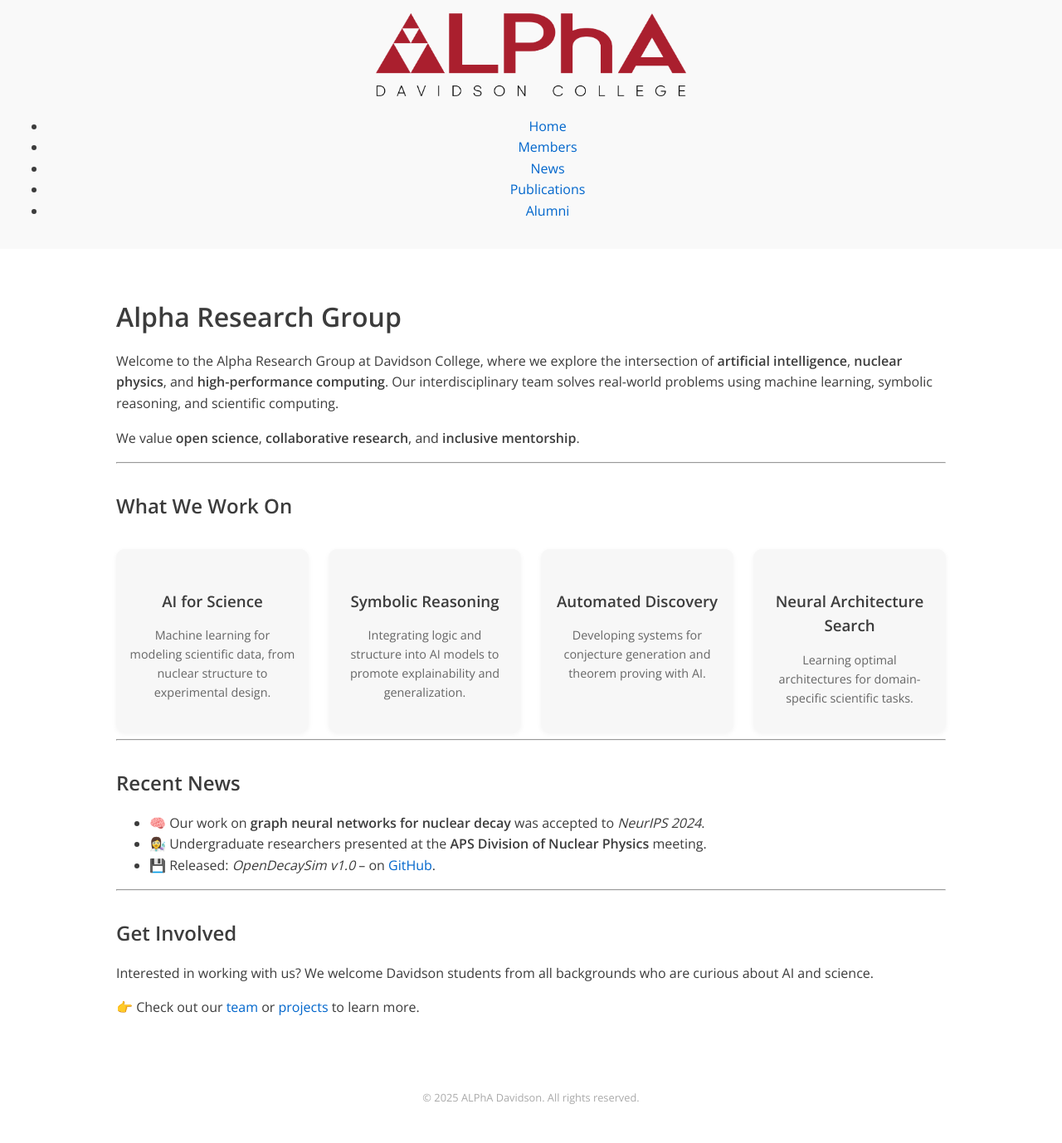
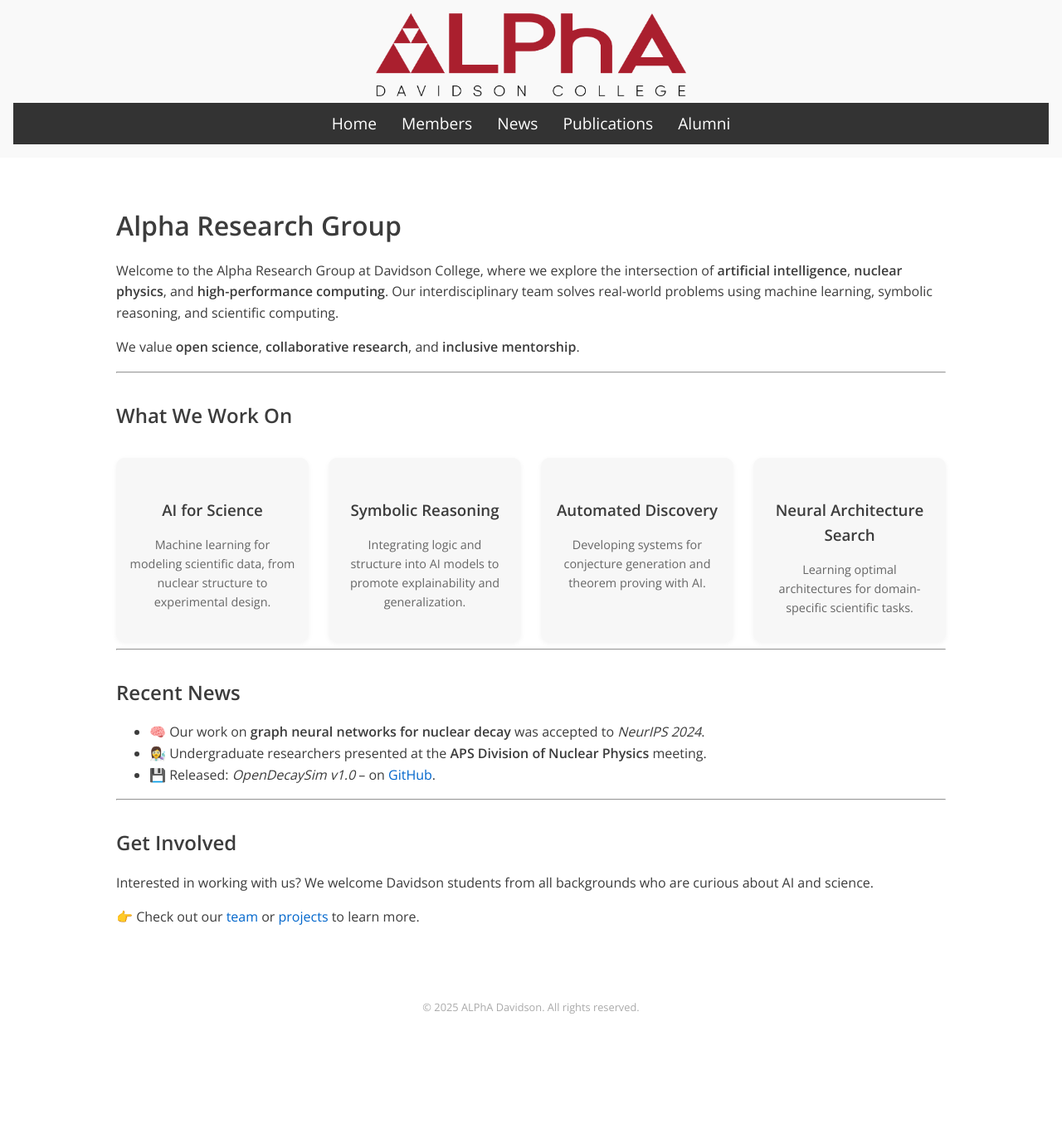
Before and after one commit to alpha-davidson/alpha-davidson.github.io, a Jekyll site: the page built from index.md, in a window 1280 px wide. Shown: the whole page at 83% size. Built offline with Jekyll 4.4.1, drawn with Linux system fonts in a browser that asks for light colours; after the commit the page ends 1269 px from its top, so only the background shows below that.

Commit message:
more styling

```diff
--- a/assets/css/style.scss
+++ b/assets/css/style.scss
@@ -52,6 +52,43 @@ a {
 }
 
 // ======== NAVIGATION BAR ========
+
+/* Navigation Bar Styles */
+.main-nav {
+  text-align: center;
+  background-color: #333; /* Dark background color */
+  padding: 10px;
+}
+
+.main-nav ul {
+  list-style-type: none;
+  margin: 0;
+  padding: 0;
+  display: flex;
+  justify-content: center;
+}
+
+.main-nav li {
+  margin: 0 15px;
+}
+
+.main-nav a {
+  color: white;            /* White text */
+  text-decoration: none;   /* Remove underline */
+  font-size: 1.2rem;       /* Adjust font size */
+}
+
+.main-nav a:hover {
+  color: #f39c12; /* Change color on hover */
+}
+
+/* Active page styling */
+.main-nav a.active {
+  font-weight: bold;
+  color: #f39c12; /* Active link color */
+}
+
+// MPK : making a mess
 nav.navbar {
   background-color: $background-color;
   border-bottom: 1px solid #ccc;
```
